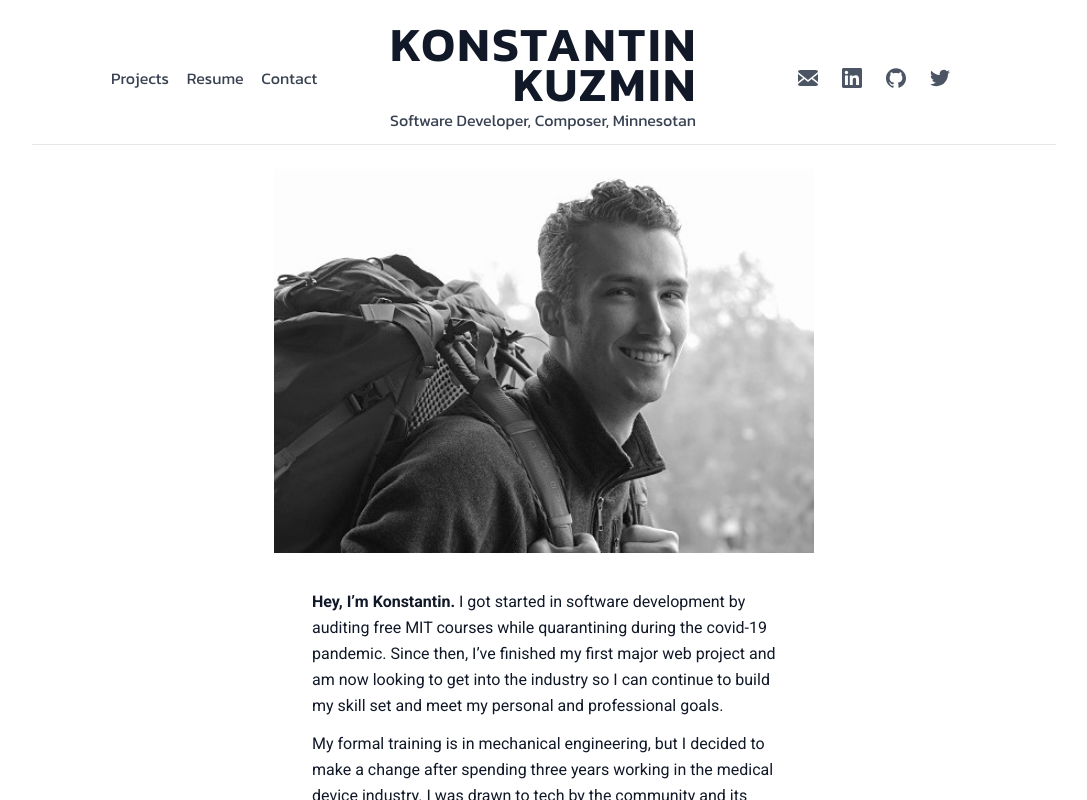
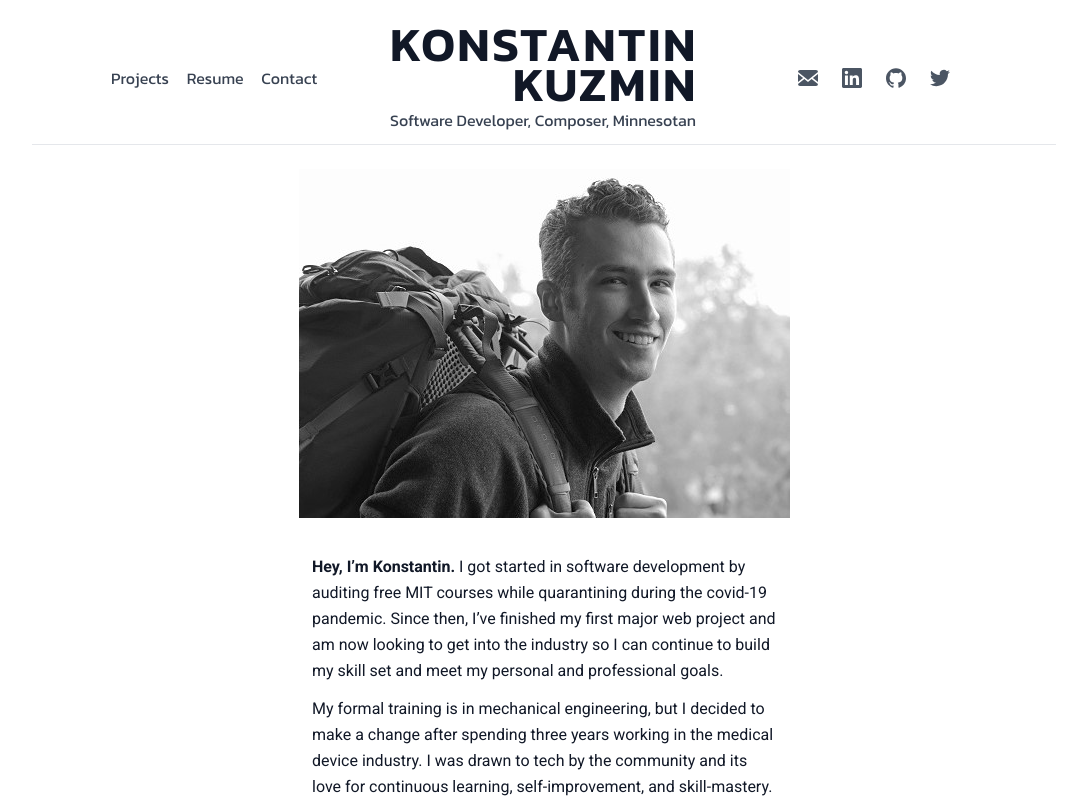
Before and after one commit to Kuzmink13/konstantin-kuzmin-dot-com-old, a Next.js app: page / in a window 1280 px wide. Shown: the whole page, without its empty margins (96-1183 px from the left). Built offline with nearby package versions, Linux system fonts and the light colour scheme.

Commit message:
next/firebase export config

```diff
--- /dev/null
+++ b/next.config.js
@@ -0,0 +1,3 @@
+module.exports = {
+  trailingSlash: true,
+};
--- a/package.json
+++ b/package.json
@@ -15,7 +15,8 @@
   "scripts": {
     "dev": "next dev",
     "build": "next build",
-    "start": "next start"
+    "start": "next start",
+    "export": "next export"
   },
   "eslintConfig": {
     "extends": [
--- a/pages/index.jsx
+++ b/pages/index.jsx
@@ -9,7 +9,7 @@ export default function Home() {
   return (
     <Fragment>
       <img
-        className="h-96 mx-auto my-3"
+        className="max-h-96 mx-auto my-3"
         alt="picture of Konstantin"
         src="/backpack_grayscale_sm.jpg"
         // height={384}
```
Also changed, not shown: firebase.json, 2 other files (tests, documents, lock files or other folders).
